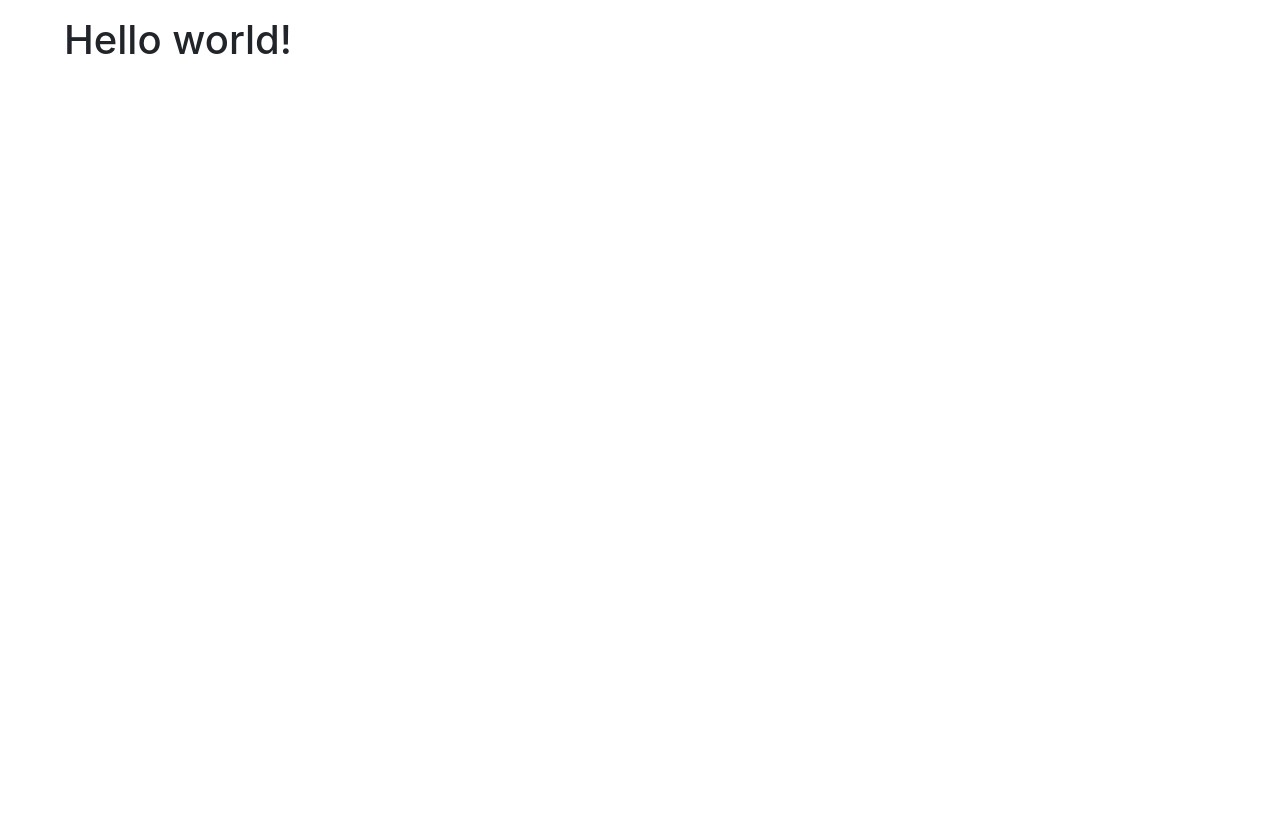
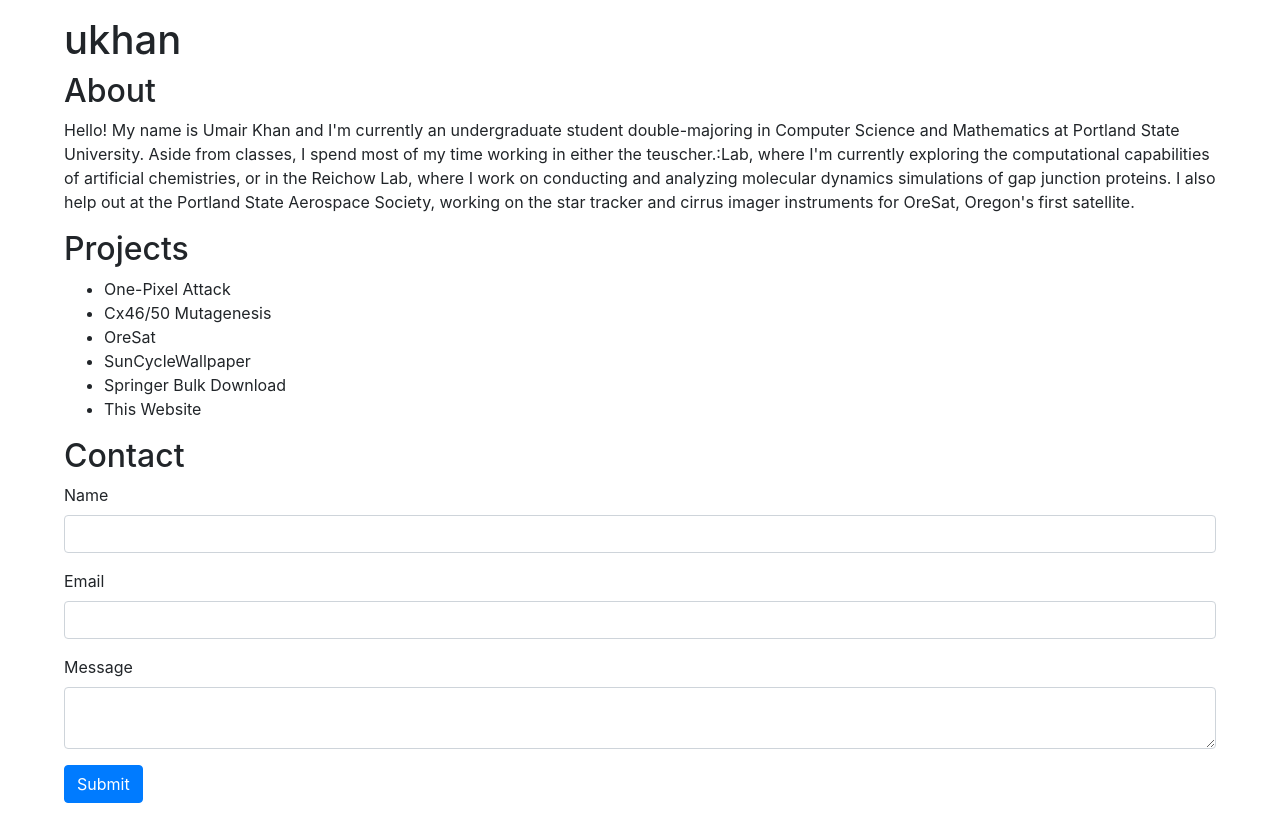
Before and after one commit to khanu263/khanu263.github.io, a plain HTML site: page index.html in a window 1280 px wide. Drawn offline with nearby package versions, Linux system fonts and the light colour scheme.

Commit message:
Add some basic content

```diff
--- a/index.html
+++ b/index.html
@@ -3,6 +3,8 @@
     <head>
         <meta charset="UTF-8" />
         <meta name="viewport" content="width=device-width, initial-scale=1.0" />
+        <meta name="author" content="Umair Khan" />
+        <meta name="description" content="The personal website of Umair Khan." />
         <title>Umair Khan</title>
         <link
             rel="stylesheet"
@@ -13,7 +15,42 @@
         <link rel="stylesheet" href="css/main.css" />
     </head>
     <body>
-        <h1>Hello world!</h1>
+        <h1>ukhan</h1>
+        <h2>About</h2>
+        <p>
+            Hello! My name is Umair Khan and I'm currently an undergraduate student double-majoring in Computer Science and
+            Mathematics at Portland State University. Aside from classes, I spend most of my time working in either the
+            teuscher.:Lab, where I'm currently exploring the computational capabilities of artificial chemistries, or in the
+            Reichow Lab, where I work on conducting and analyzing molecular dynamics simulations of gap junction proteins. I
+            also help out at the Portland State Aerospace Society, working on the star tracker and cirrus imager instruments
+            for OreSat, Oregon's first satellite.
+        </p>
+        <h2>Projects</h2>
+        <ul>
+            <li>One-Pixel Attack</li>
+            <li>Cx46/50 Mutagenesis</li>
+            <li>OreSat</li>
+            <li>SunCycleWallpaper</li>
+            <li>Springer Bulk Download</li>
+            <li>This Website</li>
+        </ul>
+        <h2>Contact</h2>
+        <form>
+            <div class="form-group">
+                <label for="name">Name</label>
+                <input class="form-control" id="name" type="text" name="Name">
+            </div>
+            <div class="form-group">
+                <label for="email">Email</label>
+                <input class="form-control" id="email" type="email" name="Email">
+            </div>
+            <div class="form-group">
+                <label for="message">Message</label>
+                <textarea class="form-control" id="message" name="Message"></textarea>
+            </div>
+            <input class="btn btn-primary" type="submit" value="Submit" />
+            </div>
+        </form>
 
         <!-- Bootstrap -->
         <script
```
